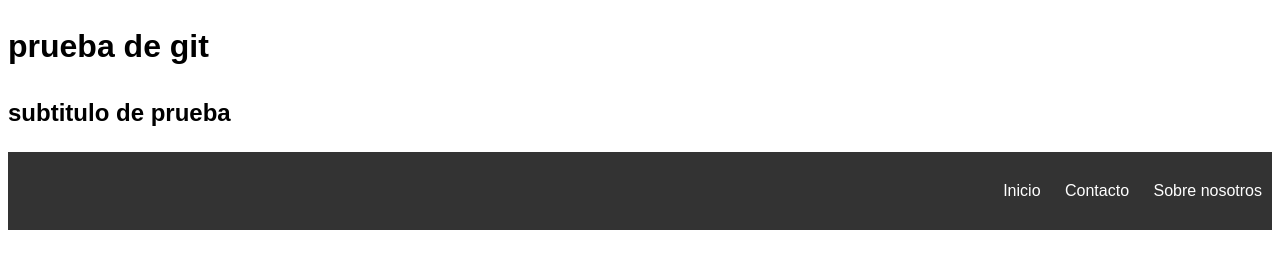
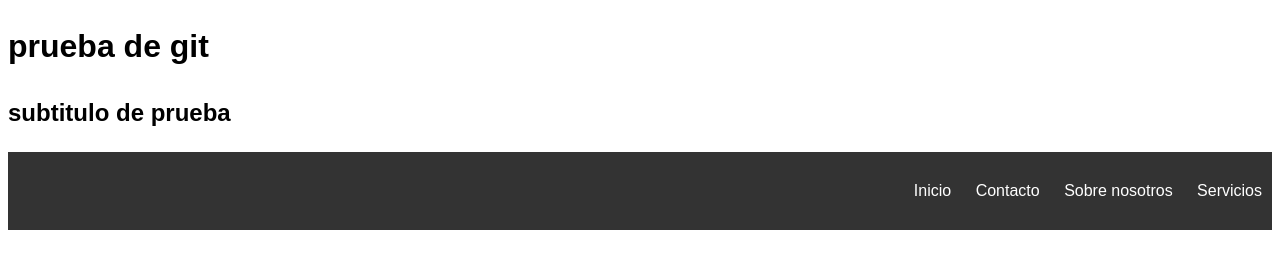
Before and after one commit to giovannicv/headerprueba, a plain HTML site: page index.html in a window 1280 px wide. Drawn offline with Linux system fonts and the light colour scheme.

Commit message:
feat: add servicios

```diff
--- a/index.html
+++ b/index.html
@@ -14,6 +14,7 @@
             <li>Inicio</li>
             <li>Contacto</li>
             <li>Sobre nosotros</li>
+            <li>Servicios</li>
         </ul>
     </header>
 </body>
```
